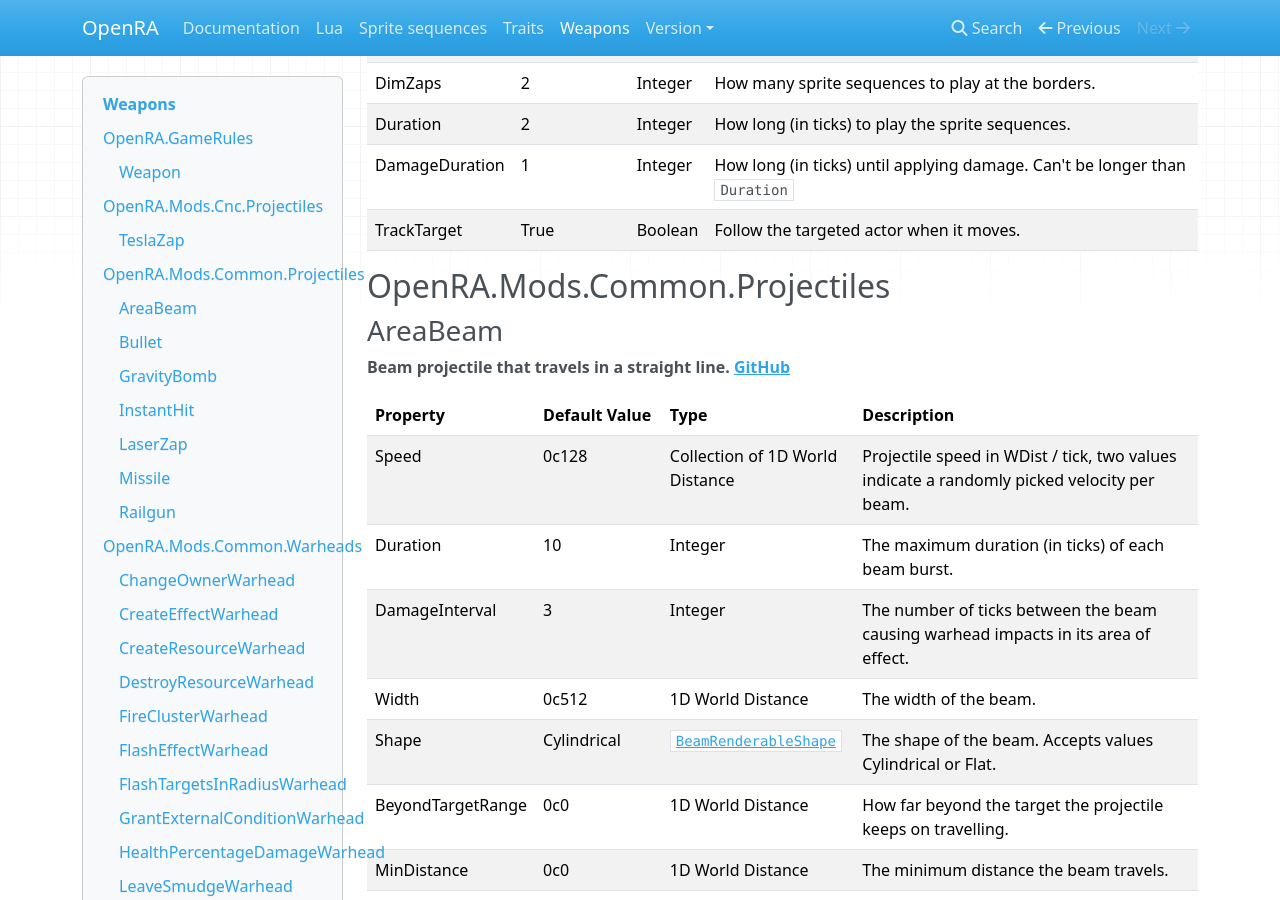
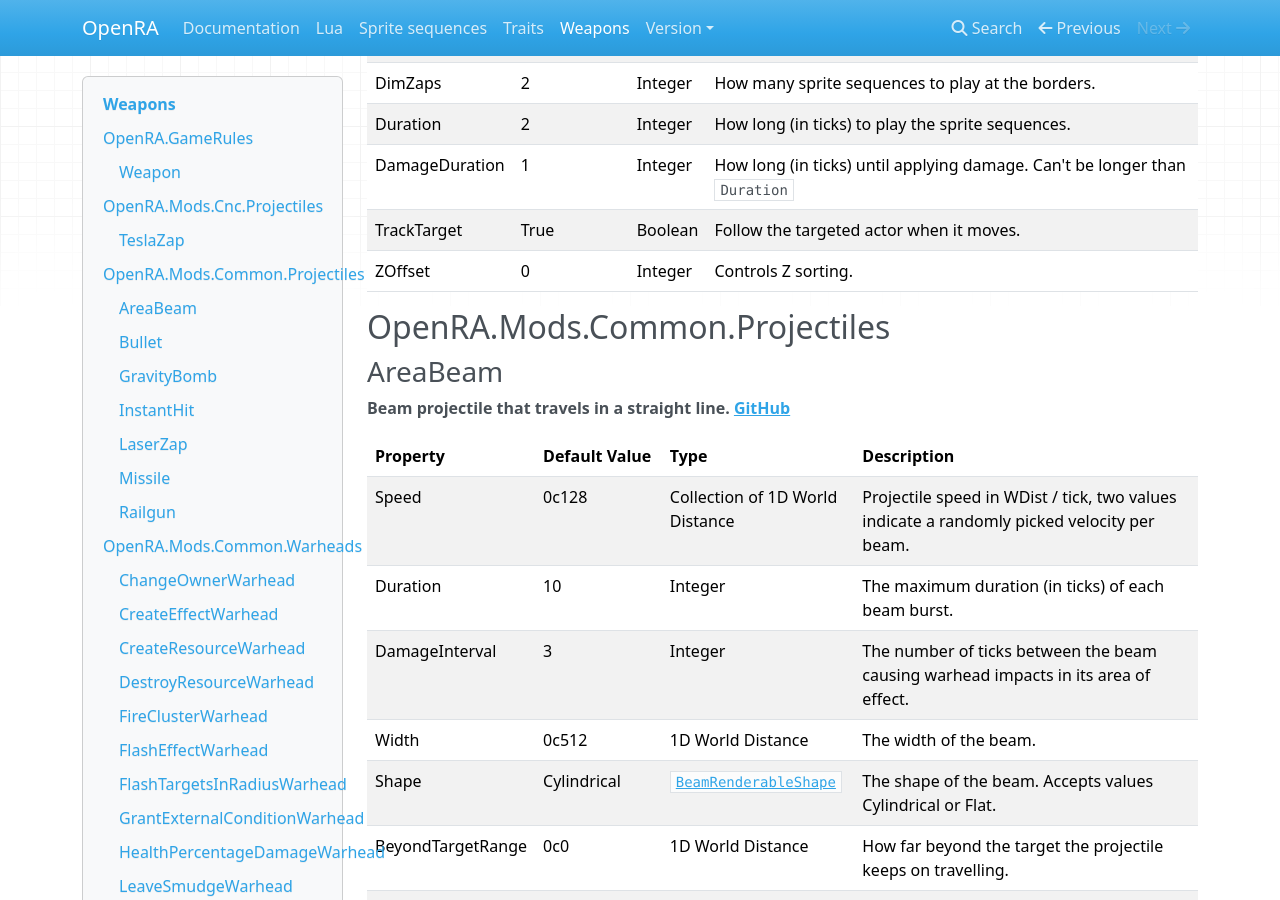
Before and after one commit to OpenRA/docs, an MkDocs documentation site: the page built from api/weapons.md, in a window 1280 px wide and 900 px high, scrolled down 1976 px. Built offline with MkDocs 1.6.1, drawn with Linux system fonts in a browser that asks for light colours; nearby versions of some CDN libraries.

Commit message:
Update auto-generated documentation for bleed

```diff
--- a/api/weapons.md
+++ b/api/weapons.md
@@ -47,6 +47,7 @@ Related types with their possible values are listed [at the bottom](#related-val
 | Duration | 2 | Integer | How long (in ticks) to play the sprite sequences. |
 | DamageDuration | 1 | Integer | How long (in ticks) until applying damage. Can't be longer than `Duration` |
 | TrackTarget | True | Boolean | Follow the targeted actor when it moves. |
+| ZOffset | 0 | Integer | Controls Z sorting. |
 
 ## OpenRA.Mods.Common.Projectiles
 
```
